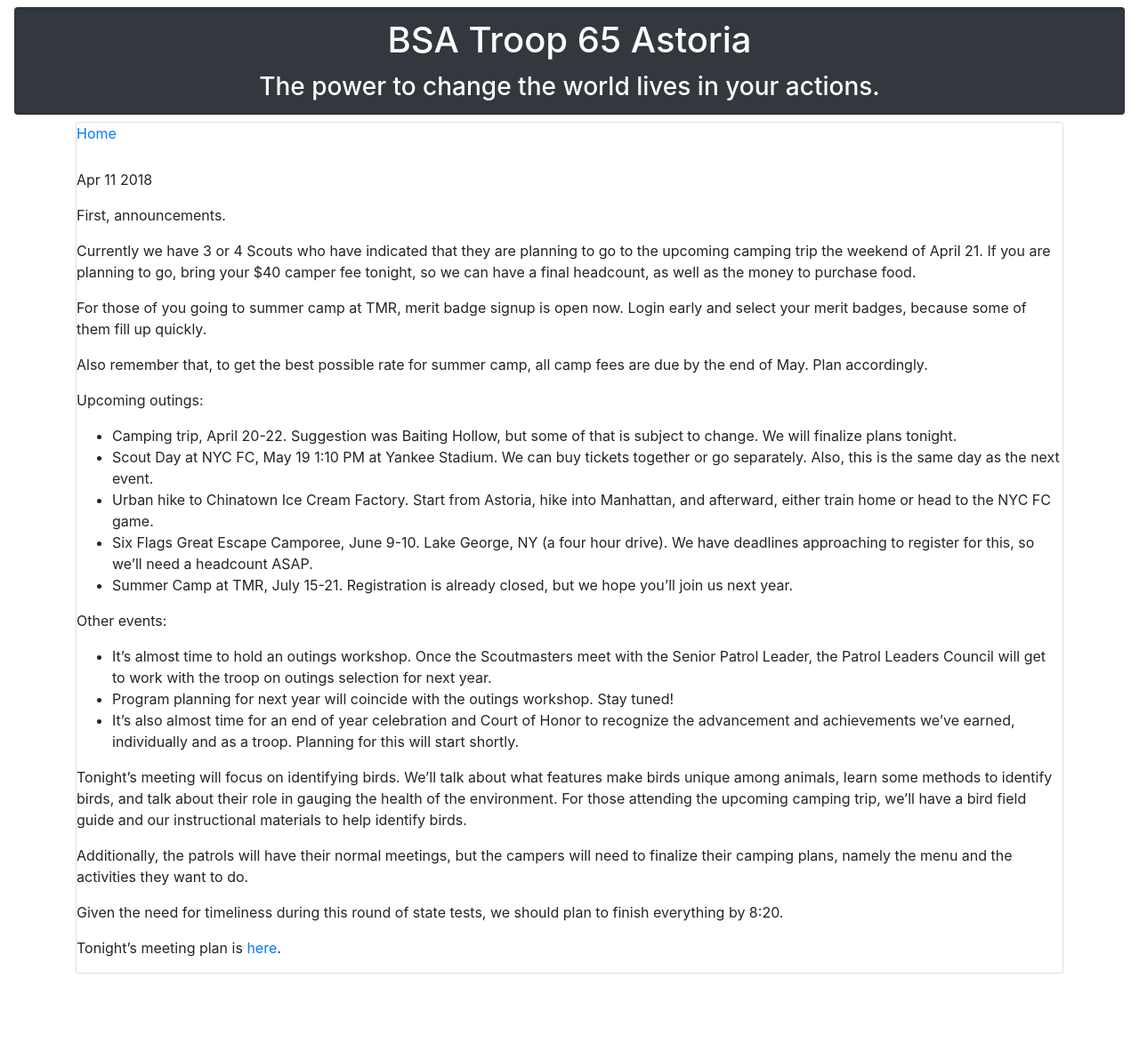
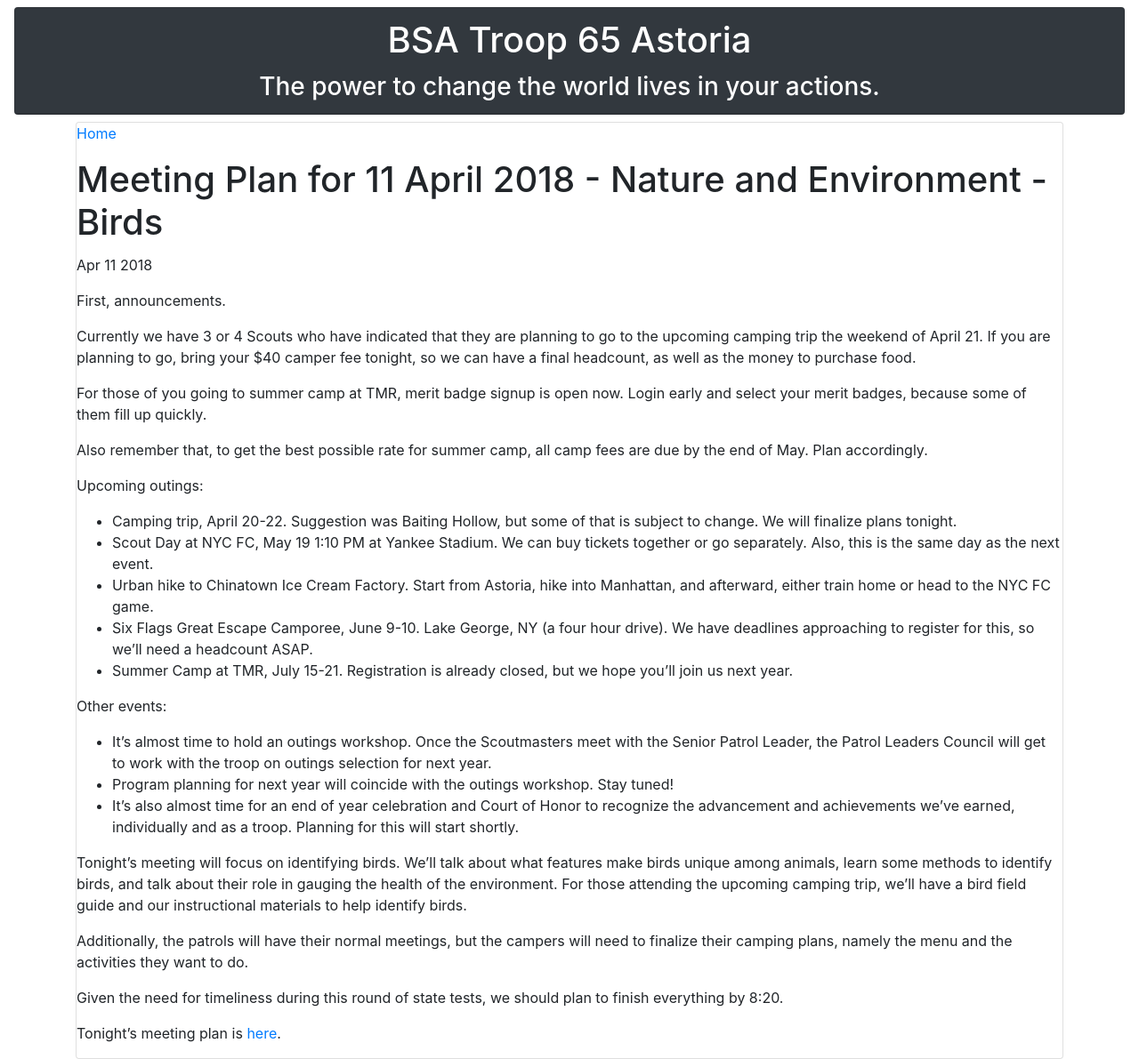
Before and after one commit to t65q/t65q.github.io, a Jekyll site: the page built from _posts/2018-04-11-nature-environment-birds.md, in a window 1280 px wide. Shown: the whole page at 89% size. Built offline with Jekyll 4.4.1, drawn with Linux system fonts in a browser that asks for light colours; our own code applies the rules of GitHub Pages for plain Markdown files; before the commit the page ends 1095 px from its top, so only the background shows below that.

Commit message:
update meeting plan

```diff
--- a/_posts/2018-04-11-nature-environment-birds.md
+++ b/_posts/2018-04-11-nature-environment-birds.md
@@ -1,6 +1,6 @@
 ---
 layout: post
-title: Meeting Plan for 11 April 2018: Nature and Environment: Birds
+title: Meeting Plan for 11 April 2018 - Nature and Environment - Birds
 author: Scoutmaster Aaron
 ---
 First, announcements.
```
